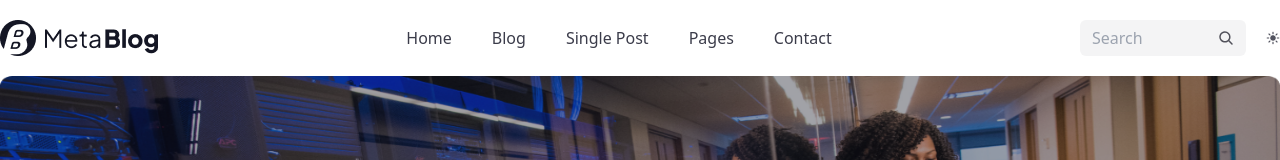
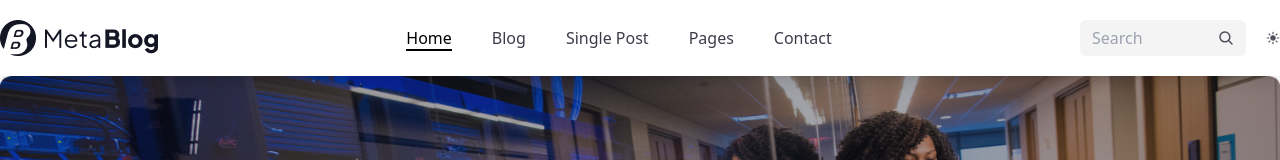
Before and after one commit to JoeMayinzi/Meta-Blog, a React (Create React App) app: page / in a window 1280 px wide. Shown: the top 160 px of the page. Built offline with nearby package versions, Linux system fonts and the light colour scheme; no server answers.

Commit message:
add nav active link

```diff
--- a/src/components/layouts/Header.jsx
+++ b/src/components/layouts/Header.jsx
@@ -1,39 +1,47 @@
 import React from "react";
 import logo from "../../assets/img/Logo.png";
-import { Link } from "react-router-dom";
+import { NavLink } from "react-router-dom";
 
 const Header = () => {
   return (
-    <header className="py-5 bg-white sticky top-0 w-full z-10">
+    <header className="py-5 bg-white sticky top-0 w-full z-10  shadow-lg">
       <nav className="container mx-auto flex justify-between items-center">
         <div>
           <img src={logo} alt="logo meta blog" />
         </div>
         <ul className="hidden lg:flex gap-[40px] ">
           <li>
-            <Link className="text-[#3B3C4A]" to="/">
+            <NavLink
+              className="text-[#3B3C4A]s"
+              style={({ isActive }) => {
+                return {
+                  borderBottom: isActive ? "2px solid black" : "",
+                };
+              }}
+              to="/"
+            >
               Home
-            </Link>
+            </NavLink>
           </li>
           <li>
-            <Link className="text-[#3B3C4A]" to="#">
+            <NavLink className="text-[#3B3C4A]" to="#">
               Blog
-            </Link>
+            </NavLink>
           </li>
           <li>
-            <Link className="text-[#3B3C4A]" to="#">
+            <NavLink className="text-[#3B3C4A]" to="#">
               Single Post
-            </Link>
+            </NavLink>
           </li>
           <li>
-            <Link className="text-[#3B3C4A]" to="#">
+            <NavLink className="text-[#3B3C4A]" to="#">
               Pages
-            </Link>
+            </NavLink>
           </li>
           <li>
-            <Link className="text-[#3B3C4A]" to="#">
+            <NavLink className="text-[#3B3C4A]" to="#">
               Contact
-            </Link>
+            </NavLink>
           </li>
         </ul>
         <div className="hidden lg:flex items-center gap-5">
```
